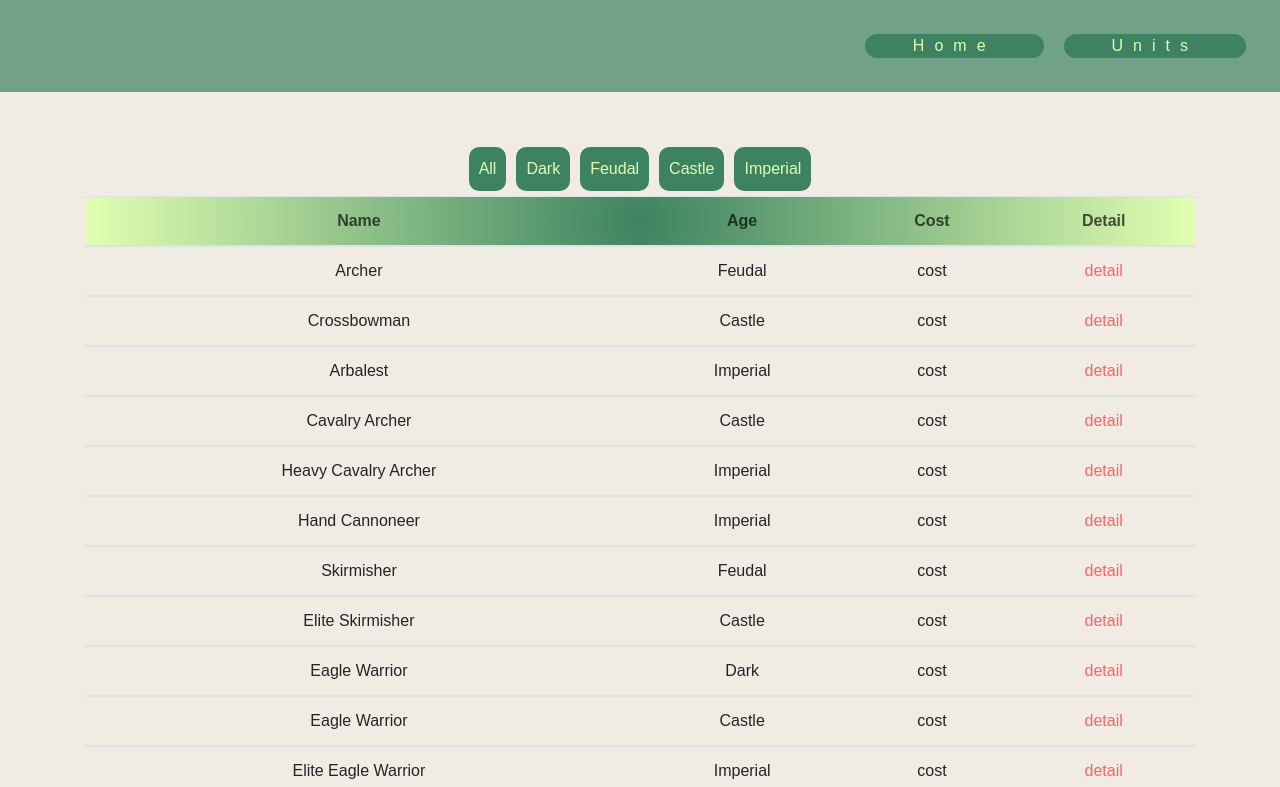
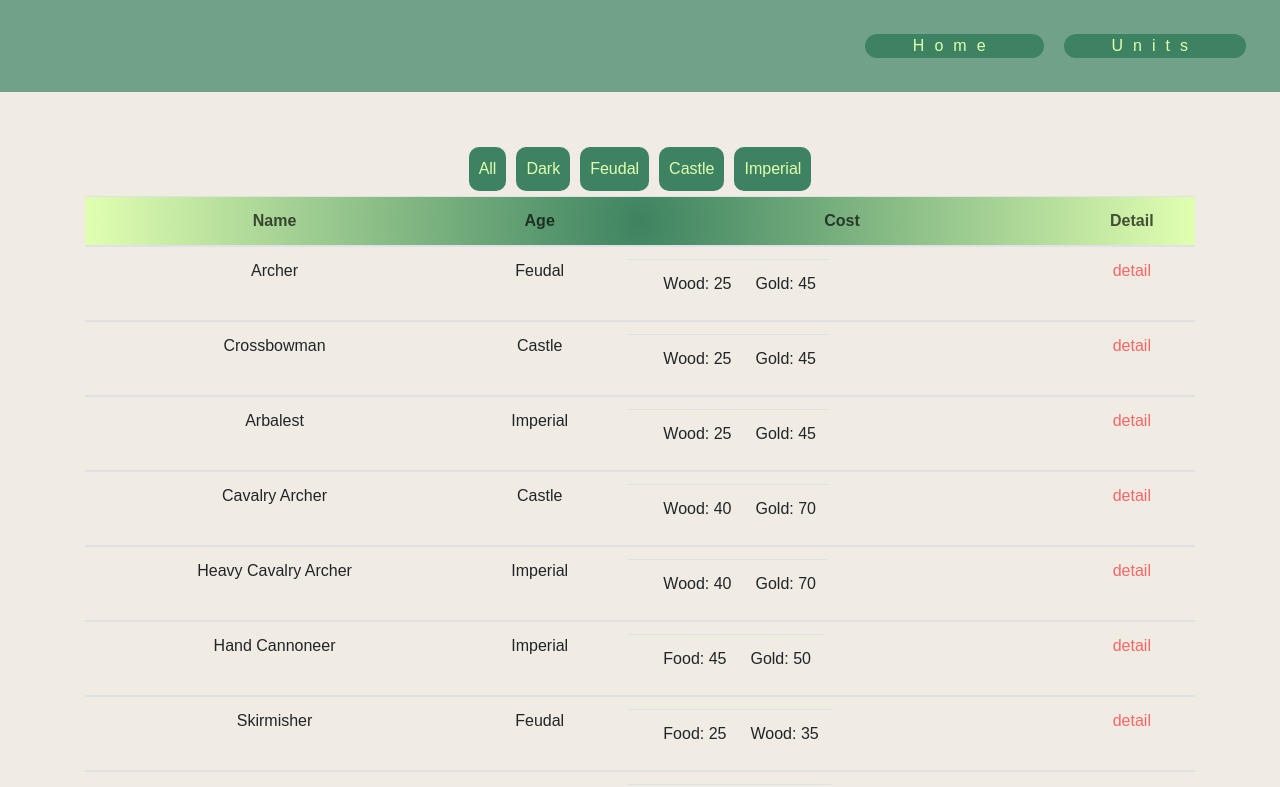
Before and after one commit to melisaclskn/ageOfEmpires-redux-saga, a React (Create React App) app: page /units in a window 1280 px wide. Shown: the top 787 px of the page. Built offline with nearby package versions, Linux system fonts and the light colour scheme.

Commit message:
get cost object and map that

```diff
--- a/src/pages/Units/Units.js
+++ b/src/pages/Units/Units.js
@@ -3,7 +3,7 @@ import React, { useEffect, useState } from "react";
 import { useSelector, useDispatch } from "react-redux";
 import { loadUsersStart } from "../../redux/actions";
 import { Link } from "react-router-dom";
-import './Units.scss'
+import "./Units.scss";
 
 const Units = () => {
   const { units, loading } = useSelector((state) => state.units);
@@ -12,9 +12,10 @@ const Units = () => {
 
   const dispatch = useDispatch();
   useEffect(() => {
+    console.log(units, "units");
     dispatch(loadUsersStart());
   }, [dispatch]);
-
+  console.log(units, "units");
   if (loading) {
     return <span className="visually-hidden">Loading...</span>;
   }
@@ -23,7 +24,9 @@ const Units = () => {
   return (
     <div className="container">
       <div className="button-groups">
-        <button className="filter-btn" onClick={() => handleClick("All")}>All</button>
+        <button className="filter-btn" onClick={() => handleClick("All")}>
+          All
+        </button>
         {allAges.map((age) => (
           <button
             onClick={() => handleClick(age)}
@@ -54,9 +57,16 @@ const Units = () => {
                 <tr>
                   <td>{item.name}</td>
                   <td>{item.age}</td>
-                  <td>cost</td>
                   <td>
-                    <Link className="detail-btn"to={`/unitDetail/${item.id}`}>detail</Link>
+                    {item.cost === null ? <td></td> : <td></td>}
+                    {item.cost?.Food === undefined ? "" : <td>Food: {item.cost?.Food}</td>}
+                    {item.cost?.Wood === undefined ? "" : <td>Wood: {item.cost?.Wood}</td>}
+                    {item.cost?.Gold === undefined ? "" : <td>Gold: {item.cost?.Gold}</td>}
+                  </td>
+                  <td>
+                    <Link className="detail-btn" to={`/unitDetail/${item.id}`}>
+                      detail
+                    </Link>
                   </td>
                 </tr>
               </tbody>
--- a/src/redux/unitsSagas.js
+++ b/src/redux/unitsSagas.js
@@ -18,7 +18,6 @@ import * as types from "./actionType";
 export function* onLoadUsersStartAsync() {
   try {
     const response = yield call(loadUsersApi);
-    console.log(response,"resss")
 
       yield put(loadUsersSuccess(response));
 
```
